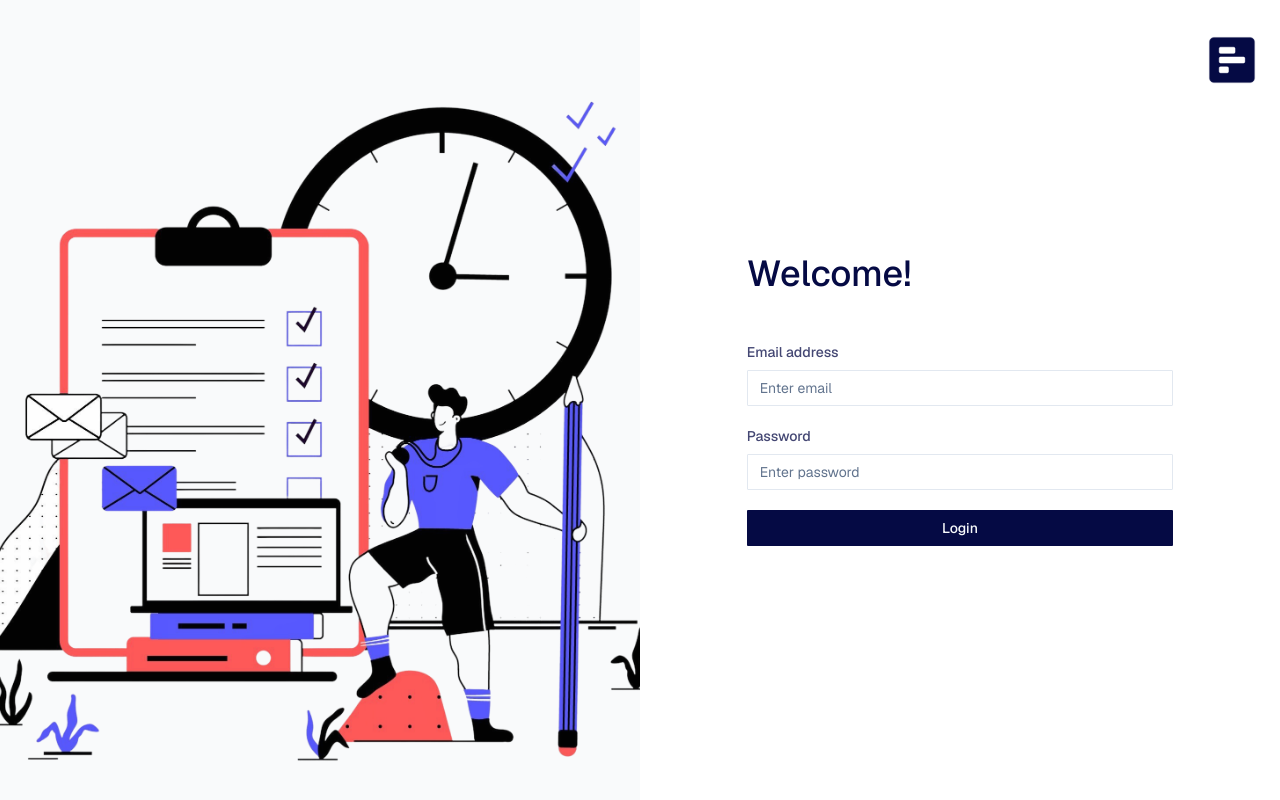
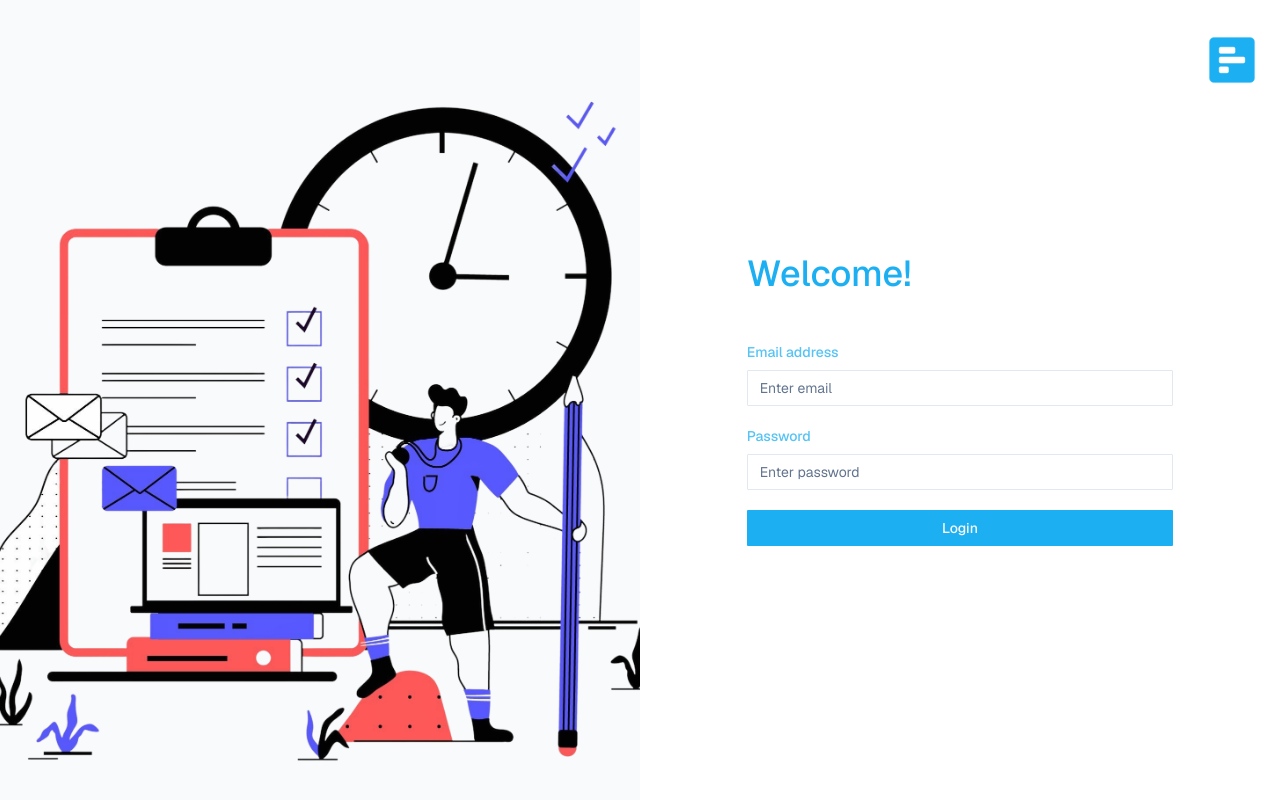
Before and after one commit to mikeappiah/tms-frontend, a Next.js app: page /auth/login in a window 1280 px wide. Built offline with nearby package versions, Linux system fonts and the light colour scheme.

Commit message:
Complete login page

```diff
--- a/src/app/auth/login/page.tsx
+++ b/src/app/auth/login/page.tsx
@@ -9,7 +9,7 @@ export default function Login() {
 				<div className='absolute top-3 right-0'>
 					<Logo />
 				</div>
-				<div className='text-[#050a44] space-y-12 w-11/12 sm:w-5/6 md:w-3/5 lg:w-5/6 xl:w-2/3 mx-auto'>
+				<div className='text-[#1CAFF2] space-y-12 w-11/12 sm:w-5/6 md:w-3/5 lg:w-5/6 xl:w-2/3 mx-auto'>
 					<h2 className='text-4xl font-medium'>Welcome!</h2>
 					<LoginForm />
 				</div>
--- a/src/components/auth/login/FormGroup.tsx
+++ b/src/components/auth/login/FormGroup.tsx
@@ -12,7 +12,7 @@ export default function FormGroup({
 	htmlFor,
 	children
 }: FormGroupProps) {
-	const labelClasses = 'text-sm text-[#050a44]/75 font-medium';
+	const labelClasses = 'text-sm text-[#1CAFF2]/75 font-medium';
 	return (
 		<div className='space-y-2'>
 			<Label htmlFor={htmlFor} className={labelClasses}>
--- a/src/components/auth/login/LoginForm.tsx
+++ b/src/components/auth/login/LoginForm.tsx
@@ -4,9 +4,10 @@ import FormGroup from './FormGroup';
 
 export default function LoginForm() {
 	const inputClasses =
-		'rounded-[1px] shadow-none px-3 py-2 text-[#232526] focus-visible:border-0 focus-visible:ring-[#050a44] focus-visible:ring-2';
+		'rounded-[1px] shadow-none px-3 py-2 text-[#232526] focus-visible:border-0 focus-visible:ring-[#1CAFF2] focus-visible:ring-2';
 
-	const buttonClasses = 'w-full bg-[#050a44] rounded-[1px] cursor-pointer';
+	const buttonClasses =
+		'w-full bg-[#1CAFF2] hover:bg-[#189bd7] rounded-[1px] cursor-pointer';
 
 	return (
 		<form className='space-y-5'>
```
Also changed, not shown: public/images/logo.png.
